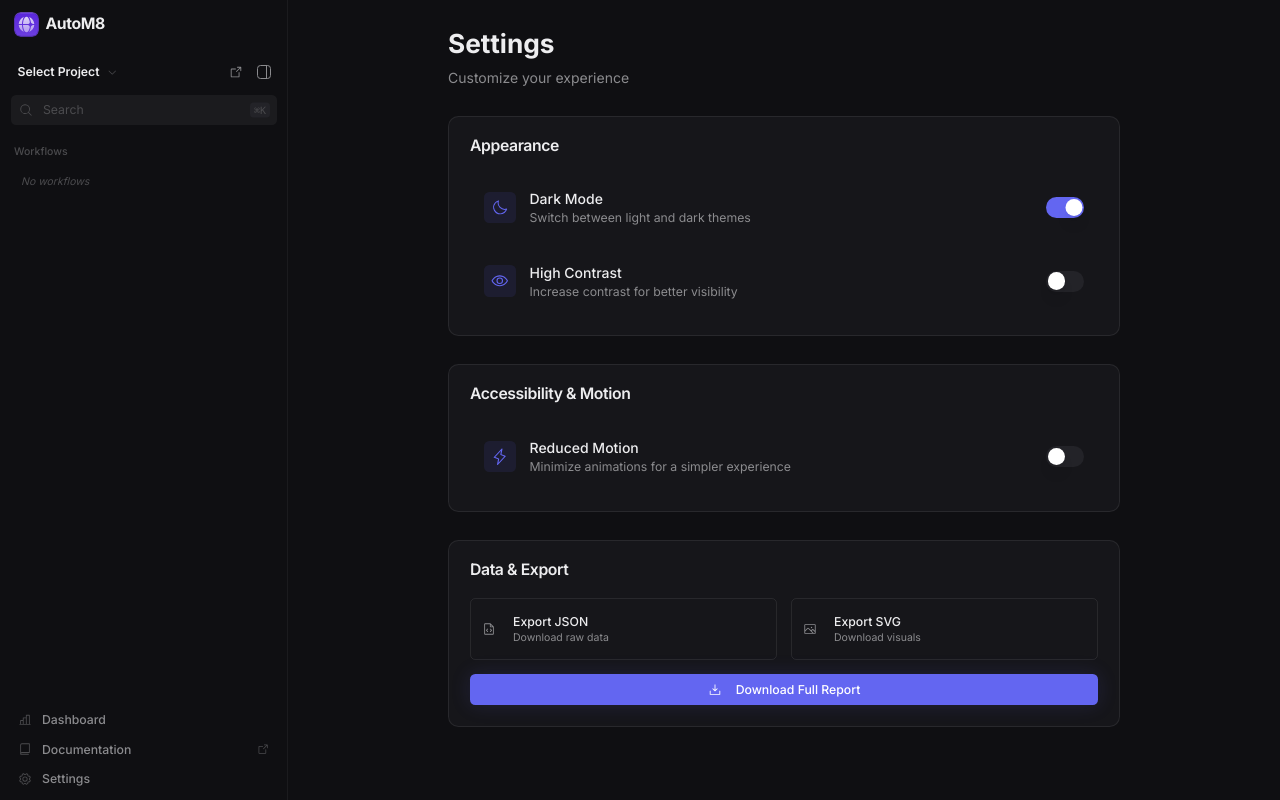
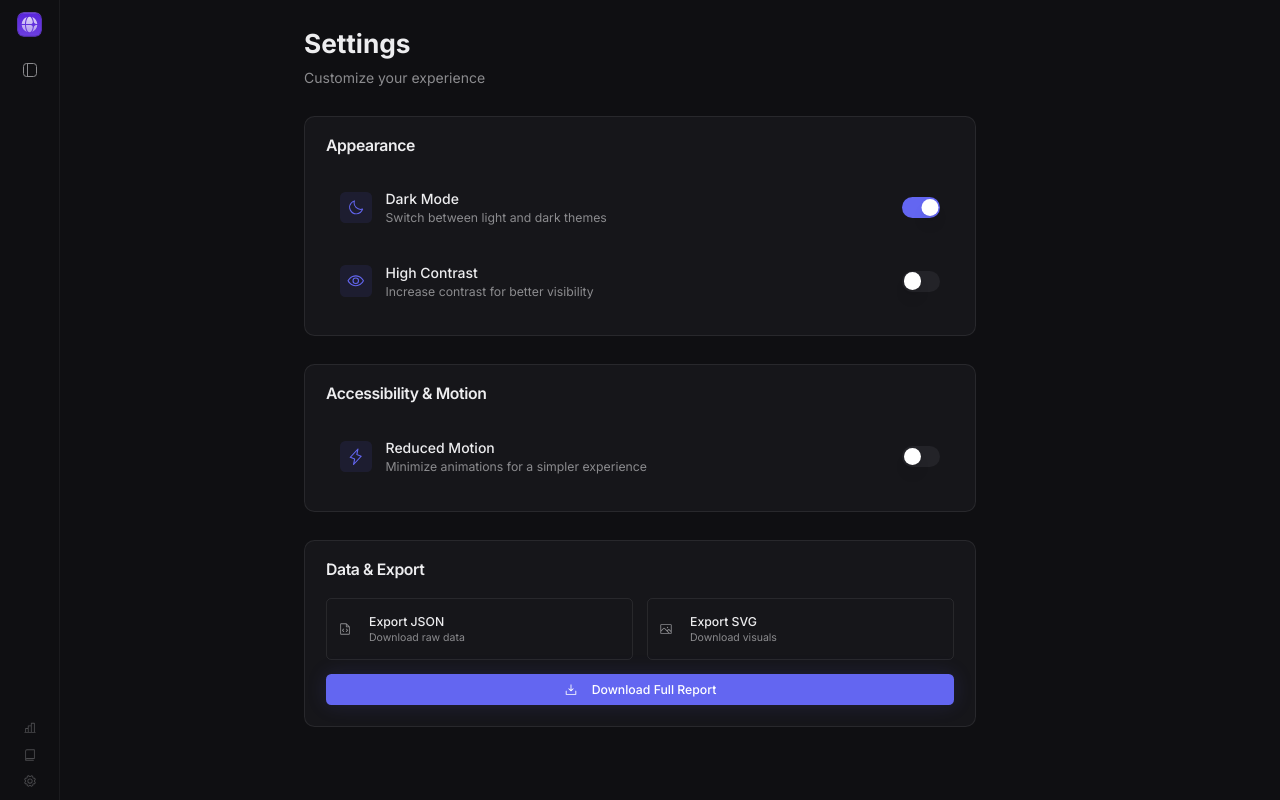
Before and after one commit to muhammad-ali-mubashir/HCI_PROJ, a React (Vite) app: page /settings in a window 1280 px wide. Both pictures are taken after a click on the button 264 px from the left and 71 px from the top of the page. Built offline with nearby package versions, Linux system fonts and the light colour scheme; a web font is replaced by a local one.

Commit message:
feat: resizable left sidebar

```diff
--- a/src/components/AppLayout.tsx
+++ b/src/components/AppLayout.tsx
@@ -4,6 +4,7 @@ import { RightSidebar } from './RightSidebar';
 import { useLocation } from 'react-router-dom';
 
 import { SidebarSimple } from '@phosphor-icons/react';
+import { cn } from '../lib/utils';
 
 export const AppLayout: React.FC<{ children: React.ReactNode }> = ({ children }) => {
     const location = useLocation();
@@ -21,6 +22,9 @@ export const AppLayout: React.FC<{ children: React.ReactNode }> = ({ children })
     const [leftWidth, setLeftWidth] = useState(288); // Default 72 * 4 = 288px
     const [rightWidth, setRightWidth] = useState(320); // Default 80 * 4 = 320px
     const [isRightSidebarOpen, setIsRightSidebarOpen] = useState(true);
+    const [isLeftSidebarCollapsed, setIsLeftSidebarCollapsed] = useState(false);
+
+    const collapsedLeftWidth = 60; // Width when collapsed to show only icons
 
     // Effect to handle route-based visibility overrides
     React.useEffect(() => {
@@ -63,15 +67,31 @@ export const AppLayout: React.FC<{ children: React.ReactNode }> = ({ children })
             {/* LEFT SIDEBAR AREA */}
             {!shouldHideLeftSidebar && (
                 <>
-                    <div style={{ width: leftWidth, minWidth: leftWidth, maxWidth: leftWidth }} className="h-full relative shrink-0">
-                        <LeftSidebar />
+                    {/* Left Resizer Handle - only show when not collapsed */}
+                    {!isLeftSidebarCollapsed && (
+                        <div
+                            className="w-1 hover:w-1.5 bg-transparent hover:bg-primary/20 cursor-col-resize absolute z-50 h-full transition-colors"
+                            style={{ left: (isLeftSidebarCollapsed ? collapsedLeftWidth : leftWidth) - 2 }} // Overlap slightly
+                            onMouseDown={() => startResizing('left')}
+                        />
+                    )}
+                    <div
+                        style={{
+                            width: isLeftSidebarCollapsed ? collapsedLeftWidth : leftWidth,
+                            minWidth: isLeftSidebarCollapsed ? collapsedLeftWidth : leftWidth,
+                            maxWidth: isLeftSidebarCollapsed ? collapsedLeftWidth : leftWidth,
+                            left: 0
+                        }}
+                        className={cn(
+                            "h-full absolute z-40",
+                            isLeftSidebarCollapsed && "transition-all duration-300"
+                        )}
+                    >
+                        <LeftSidebar
+                            isCollapsed={isLeftSidebarCollapsed}
+                            onToggleCollapse={() => setIsLeftSidebarCollapsed(!isLeftSidebarCollapsed)}
+                        />
                     </div>
-                    {/* Left Resizer Handle */}
-                    <div
-                        className="w-1 hover:w-1.5 bg-transparent hover:bg-primary/20 cursor-col-resize absolute z-50 h-full transition-colors"
-                        style={{ left: leftWidth - 2 }} // Overlap slightly
-                        onMouseDown={() => startResizing('left')}
-                    />
                 </>
             )}
 
--- a/src/components/LeftSidebar.tsx
+++ b/src/components/LeftSidebar.tsx
@@ -14,7 +14,12 @@ import { Dropdown, DropdownItem } from './ui/Dropdown';
 import { Modal } from './ui/Modal';
 import { Input } from './ui/Input';
 
-export const LeftSidebar = () => {
+interface LeftSidebarProps {
+    isCollapsed?: boolean;
+    onToggleCollapse?: () => void;
+}
+
+export const LeftSidebar: React.FC<LeftSidebarProps> = ({ isCollapsed = false, onToggleCollapse }) => {
     const { mode } = useThemeStore();
     const navigate = useNavigate();
 
@@ -103,19 +108,34 @@ export const LeftSidebar = () => {
             mode === 'dark' ? "border-white/5" : "border-black/5"
         )}>
             {/* Logo Area */}
-            <div className="h-14 flex items-center px-4 mb-2">
+            <div className="h-14 flex items-center px-4 mb-2 justify-center">
                 <Link to="/" className="flex items-center gap-2 font-bold text-lg tracking-tight group">
                     <img
                         src="/badge.svg"
                         alt="AutoM8 Logo"
                         className="w-7 h-7 rounded-lg transition-transform group-hover:scale-105"
                     />
-                    <span className="text-text-primary">AutoM8</span>
+                    {!isCollapsed && <span className="text-text-primary">AutoM8</span>}
                 </Link>
             </div>
 
+            {/* Expand Button - shown when collapsed */}
+            {isCollapsed && onToggleCollapse && (
+                <div className="px-2 mb-3">
+                    <button
+                        onClick={onToggleCollapse}
+                        className="w-full flex items-center justify-center py-2 rounded-md text-text-secondary hover:text-text-primary hover:bg-surface-hover transition-colors"
+                        title="Expand sidebar"
+                    >
+                        <div className="w-4 h-4 border border-current rounded-sm flex items-center justify-center text-[10px]">
+                            <div className="w-[50%] h-full border-l border-current"></div>
+                        </div>
+                    </button>
+                </div>
+            )}
+
             {/* Top Section: Project Switcher */}
-            <div className="px-3 pb-3 border-b border-transparent">
+            <div className={cn("px-3 pb-3 border-b border-transparent", isCollapsed && "hidden")}>
                 <div className="flex items-center justify-between mb-2">
                     <Dropdown
                         align="left"
@@ -150,7 +170,13 @@ export const LeftSidebar = () => {
                         >
                             <ArrowSquareOut className="w-4 h-4" />
                         </Button>
-                        <Button variant="ghost" size="icon" className="h-7 w-7 text-text-secondary hover:text-text-primary">
+                        <Button
+                            variant="ghost"
+                            size="icon"
+                            className="h-7 w-7 text-text-secondary hover:text-text-primary"
+                            onClick={onToggleCollapse}
+                            title="Collapse sidebar"
+                        >
                             <div className="w-4 h-4 border border-current rounded-sm flex items-center justify-center text-[10px]">
                                 <div className="w-[50%] h-full border-r border-current"></div>
                             </div>
@@ -176,7 +202,7 @@ export const LeftSidebar = () => {
             </div>
 
             {/* Workflows Section */}
-            <div className="flex-1 flex flex-col overflow-hidden">
+            <div className={cn("flex-1 flex flex-col overflow-hidden", isCollapsed && "hidden")}>
                 <div className="px-4 py-2 flex items-center justify-between group">
                     <h3 className="text-xs font-medium text-text-tertiary hover:text-text-secondary cursor-pointer flex items-center gap-1">
                         Workflows
@@ -274,13 +300,19 @@ export const LeftSidebar = () => {
                         target={item.path === '/docs' ? '_blank' : undefined}
                         rel={item.path === '/docs' ? 'noopener noreferrer' : undefined}
                         className={cn(
-                            "flex items-center gap-3 px-3 py-1.5 rounded-md text-sm font-medium transition-colors text-text-secondary hover:text-text-primary hover:bg-surface-hover"
+                            "flex items-center gap-3 px-3 py-1.5 rounded-md text-sm font-medium transition-colors text-text-secondary hover:text-text-primary hover:bg-surface-hover",
+                            isCollapsed && "justify-center"
                         )}
+                        title={isCollapsed ? item.label : undefined}
                     >
                         <item.icon className="w-4 h-4 text-text-tertiary group-hover:text-text-secondary" />
-                        <span className="flex-1">{item.label}</span>
-                        {item.path === '/docs' && (
-                            <ArrowSquareOut className="w-3.5 h-3.5 text-text-tertiary" />
+                        {!isCollapsed && (
+                            <>
+                                <span className="flex-1">{item.label}</span>
+                                {item.path === '/docs' && (
+                                    <ArrowSquareOut className="w-3.5 h-3.5 text-text-tertiary" />
+                                )}
+                            </>
                         )}
                     </Link>
                 ))}
```
